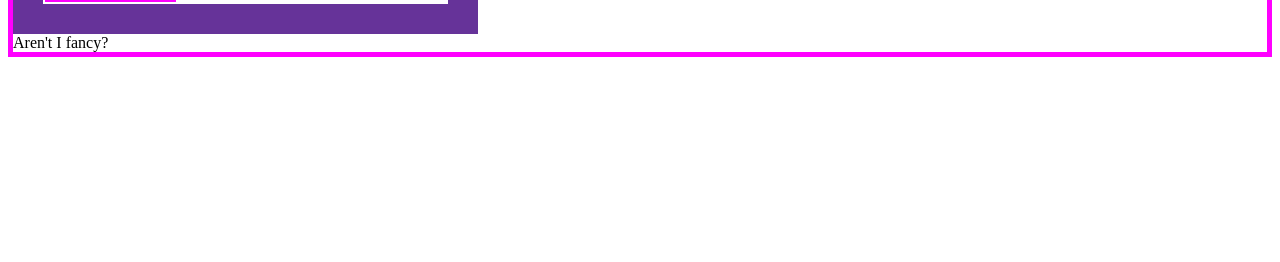
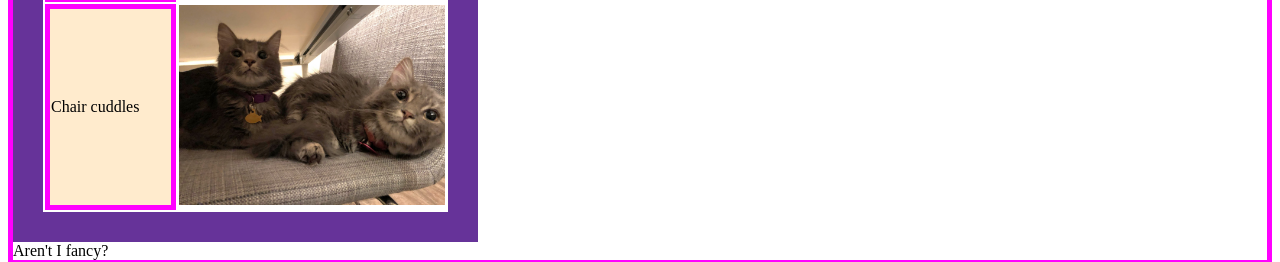
Before and after one commit to CMSC-291/SomeSampleHTMLNonsense, a plain HTML site: page index.html in a window 1280 px wide. Shown: the part 515-777 px from the top of the page. Drawn offline with Linux system fonts and the light colour scheme.

Commit message:
Add Cam's kittens

```diff
--- a/index.html
+++ b/index.html
@@ -27,6 +27,12 @@ Let's make a table, where the first column is the name of a thing, and the secon
                 <img style="height:200px" src="https://live.staticflickr.com/2656/5827332576_553738e65c_b.jpg"/>
             </td>
         </tr>
+        <tr>
+            <td class="catCaption">Chair cuddles</td>
+            <td>
+                <img style="height:200px" src="kittens.jpg"/>
+            </td>
+        </tr>
     </table>
     Aren't I fancy?
 </div>
```
Also changed, not shown: kittens.jpg (added).
